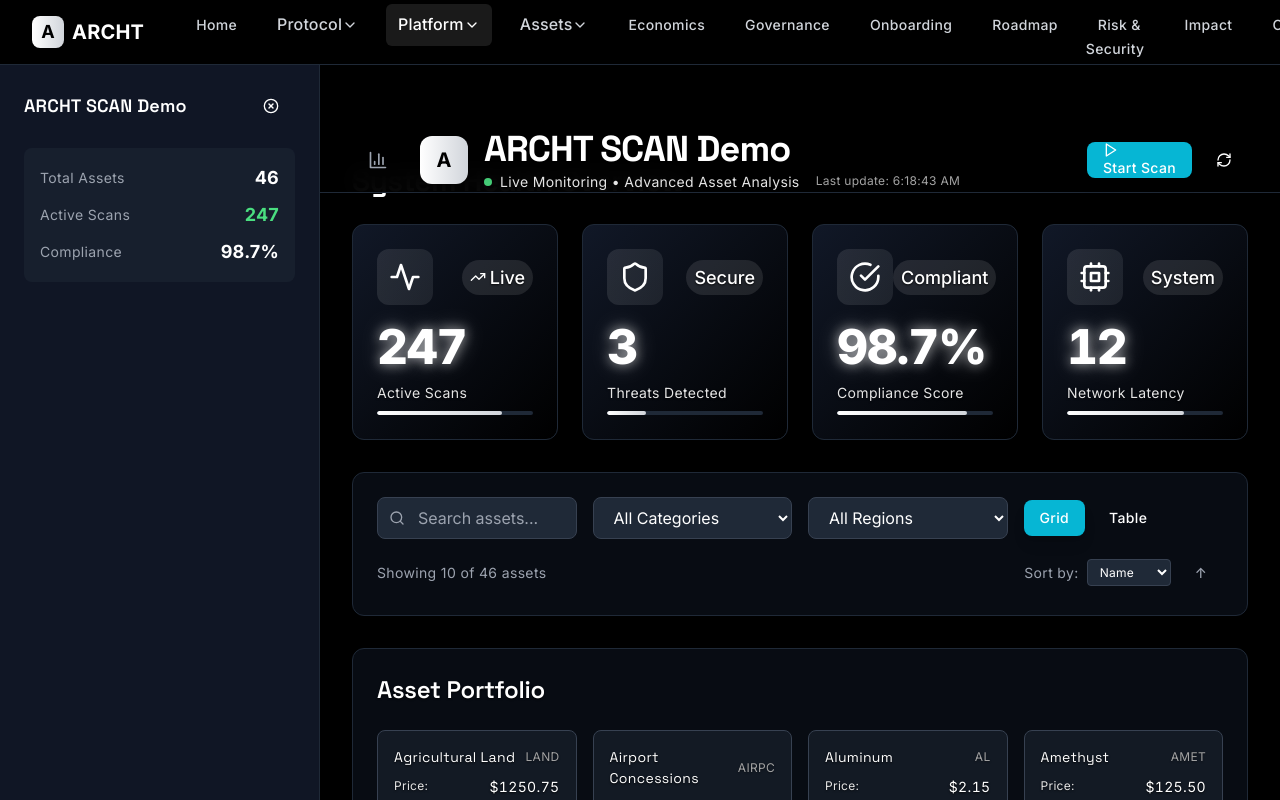
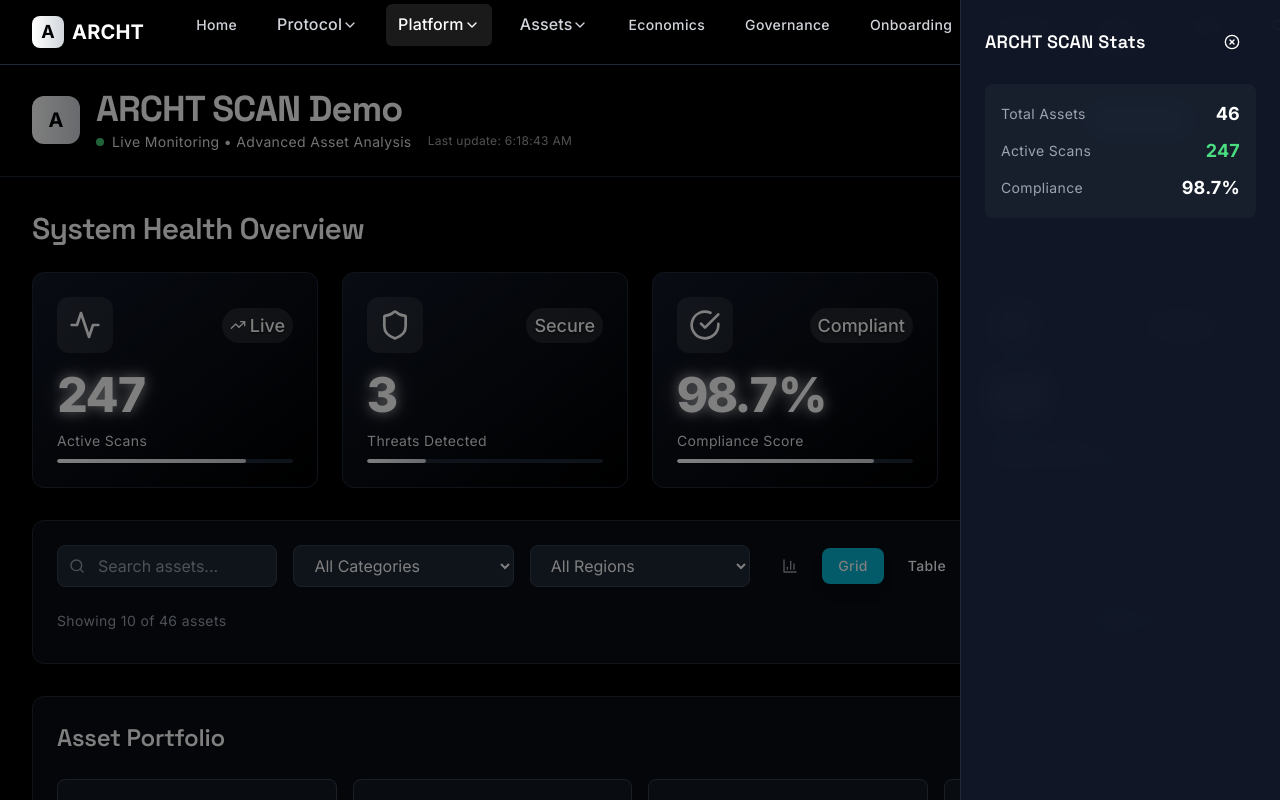
Before and after one commit to Geekboy33/ARCHT-SCAN-Demo, a React (Vite) app: page /platform/archt-scan in a window 1280 px wide. Shown: the top 800 px of the page. Built offline with nearby package versions, Linux system fonts and the light colour scheme.

Commit message:
Fix ARCHT SCAN layout and header positioning

```diff
--- a/src/pages/ARCHTScan.jsx
+++ b/src/pages/ARCHTScan.jsx
@@ -309,47 +309,14 @@ function ARCHTScan() {
   }
 
   return (
-    <div className="bg-black text-white min-h-screen overflow-x-hidden pt-0">
+    <div className="bg-black text-white min-h-screen">
       {/* Sidebar avanzado */}
-      {!sidebarCollapsed && (
-        <div className="fixed left-0 top-16 h-[calc(100vh-4rem)] w-80 bg-gray-900/95 backdrop-blur-md border-r border-gray-800 z-40 overflow-y-auto">
-          <div className="p-6">
-            <div className="flex items-center justify-between mb-6">
-              <h2 className="text-lg font-semibold text-white">ARCHT SCAN Demo</h2>
-              <Button variant="ghost" size="sm" onClick={handleToggleSidebar}>
-                <XCircle className="w-4 h-4" />
-              </Button>
-            </div>
 
-            {/* Quick Stats */}
-            <div className="space-y-4 mb-6">
-              <div className="bg-gray-800/50 rounded-lg p-4">
-                <div className="flex items-center justify-between mb-2">
-                  <span className="text-sm text-gray-400">Total Assets</span>
-                  <span className="text-lg font-bold text-white">{allAssets.length}</span>
-                </div>
-                <div className="flex items-center justify-between mb-2">
-                  <span className="text-sm text-gray-400">Active Scans</span>
-                  <span className="text-lg font-bold text-green-400">{systemHealth.activeScans}</span>
-                </div>
-                <div className="flex items-center justify-between">
-                  <span className="text-sm text-gray-400">Compliance</span>
-                  <span className="text-lg font-bold text-white">{systemHealth.complianceScore}%</span>
-                </div>
-              </div>
-            </div>
-          </div>
-        </div>
-      )}
-
-      {/* Header del ARCHT SCAN optimizado */}
-      <div className={`sticky top-16 z-30 bg-black/95 backdrop-blur-md border-b border-gray-800 ${sidebarCollapsed ? '' : 'ml-80'}`}>
+      {/* Header del ARCHT SCAN */}
+      <div className="bg-black/95 backdrop-blur-md border-b border-gray-800 py-6">
         <div className="max-w-7xl mx-auto px-4 sm:px-6 lg:px-8">
-          <div className="flex items-center justify-between h-16">
+          <div className="flex items-center justify-between">
             <div className="flex items-center space-x-4">
-              <Button variant="ghost" size="sm" onClick={handleToggleSidebar} className="text-gray-400 hover:text-white">
-                <BarChart3 className="w-5 h-5" />
-              </Button>
               <div className="w-12 h-12 bg-gradient-to-r from-white to-gray-300 rounded-xl flex items-center justify-center shadow-lg">
                 <span className="text-black font-bold text-xl">A</span>
               </div>
@@ -385,7 +352,7 @@ function ARCHTScan() {
         </div>
       </div>
 
-      <div className={`max-w-7xl mx-auto px-4 sm:px-6 lg:px-8 py-8 ${sidebarCollapsed ? '' : 'ml-80'} min-h-screen`}>
+      <div className="max-w-7xl mx-auto px-4 sm:px-6 lg:px-8 py-8">
         {/* System Health Overview optimizado */}
         <div className="mb-8">
           <h2 className="text-hierarchy-3 font-display text-glow-white text-contrast-high mb-6 animate-fade-in-up">
@@ -455,7 +422,7 @@ function ARCHTScan() {
         {/* Controles de filtrado y búsqueda */}
         <Card className="mb-8 bg-gray-900/50 border border-gray-800">
           <CardContent className="p-6">
-            <div className="grid grid-cols-1 md:grid-cols-2 lg:grid-cols-4 gap-4 mb-4">
+            <div className="grid grid-cols-1 md:grid-cols-2 lg:grid-cols-5 gap-4 mb-4">
               <div className="relative">
                 <Search className="absolute left-3 top-1/2 transform -translate-y-1/2 text-gray-400 w-4 h-4" />
                 <input
@@ -501,6 +468,14 @@ function ARCHTScan() {
 
               <div className="flex items-center space-x-2">
                 <Button
+                  variant="ghost"
+                  size="sm"
+                  onClick={handleToggleSidebar}
+                  className="text-gray-400 hover:text-white"
+                >
+                  <BarChart3 className="w-4 h-4" />
+                </Button>
+                <Button
                   variant={viewMode === 'grid' ? 'default' : 'ghost'}
                   size="sm"
                   onClick={() => setViewMode('grid')}
@@ -542,6 +517,41 @@ function ARCHTScan() {
             </div>
           </CardContent>
         </Card>
+
+        {/* Sidebar como modal cuando está abierto */}
+        {!sidebarCollapsed && (
+          <>
+            <div className="fixed inset-0 bg-black/50 z-40" onClick={handleToggleSidebar}></div>
+            <div className="fixed right-0 top-0 h-full w-80 bg-gray-900/95 backdrop-blur-md border-l border-gray-800 z-50 overflow-y-auto">
+              <div className="p-6">
+                <div className="flex items-center justify-between mb-6">
+                  <h2 className="text-lg font-semibold text-white">ARCHT SCAN Stats</h2>
+                  <Button variant="ghost" size="sm" onClick={handleToggleSidebar}>
+                    <XCircle className="w-4 h-4" />
+                  </Button>
+                </div>
+
+                {/* Quick Stats */}
+                <div className="space-y-4 mb-6">
+                  <div className="bg-gray-800/50 rounded-lg p-4">
+                    <div className="flex items-center justify-between mb-2">
+                      <span className="text-sm text-gray-400">Total Assets</span>
+                      <span className="text-lg font-bold text-white">{allAssets.length}</span>
+                    </div>
+                    <div className="flex items-center justify-between mb-2">
+                      <span className="text-sm text-gray-400">Active Scans</span>
+                      <span className="text-lg font-bold text-green-400">{systemHealth.activeScans}</span>
+                    </div>
+                    <div className="flex items-center justify-between">
+                      <span className="text-sm text-gray-400">Compliance</span>
+                      <span className="text-lg font-bold text-white">{systemHealth.complianceScore}%</span>
+                    </div>
+                  </div>
+                </div>
+              </div>
+            </div>
+          </>
+        )}
 
         {/* Lista de activos */}
         <Card className="bg-gray-900/50 border border-gray-800">
```
